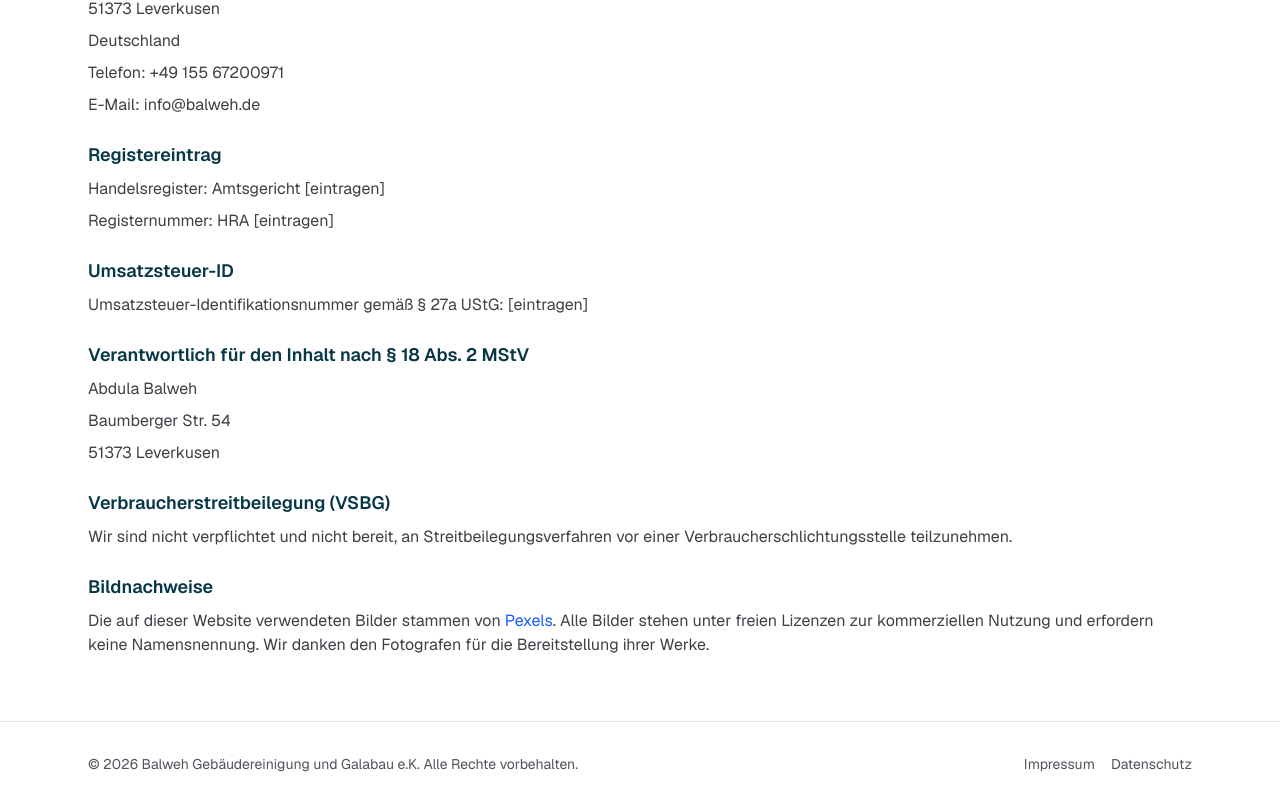
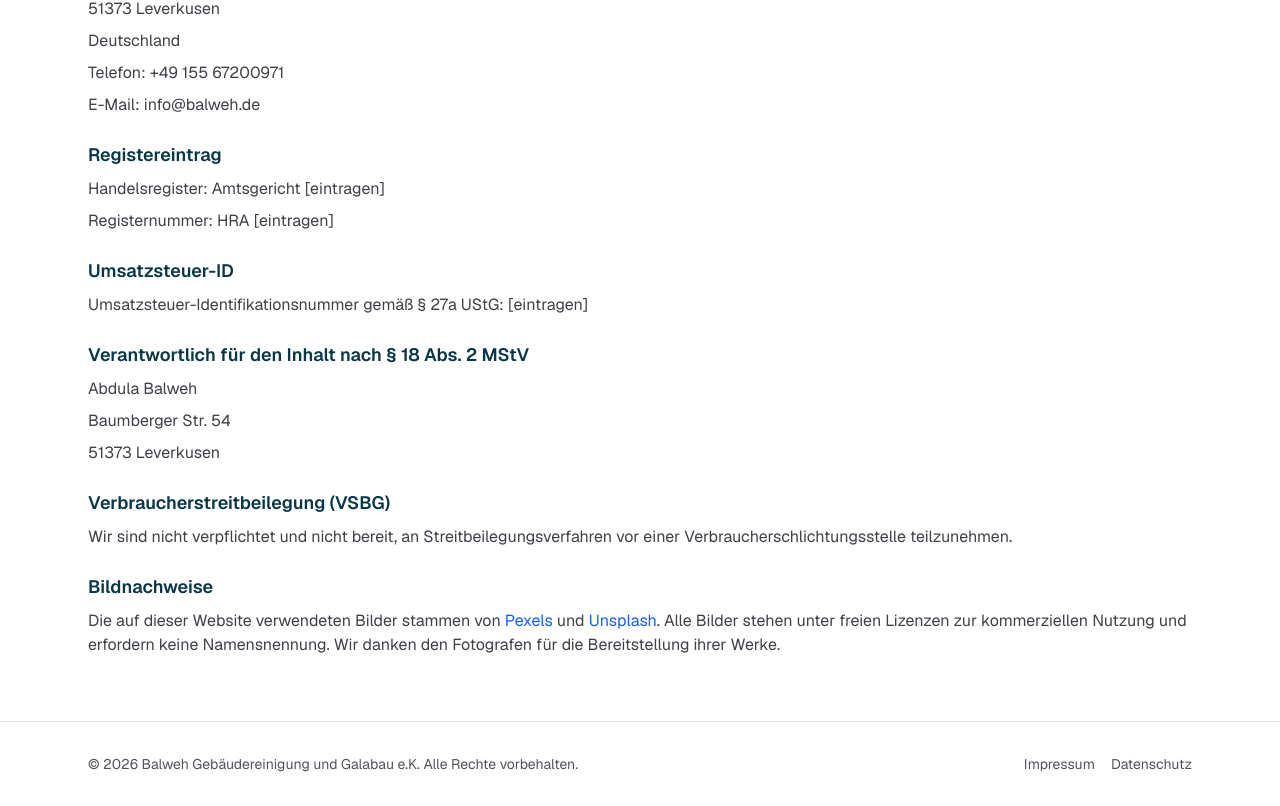
Before and after one commit to andonovnik/balweh-website, a Next.js app: page /impressum in a window 1280 px wide. Shown: the part 324-1130 px from the top of the page. Built offline with nearby package versions, Linux system fonts and the light colour scheme.

Commit message:
update impressum

```diff
--- a/app/impressum/page.tsx
+++ b/app/impressum/page.tsx
@@ -74,6 +74,15 @@
               className="text-blue-600 hover:underline"
             >
               Pexels
+            </a>{" "}
+            und{" "}
+            <a
+              href="https://unsplash.com"
+              target="_blank"
+              rel="noopener noreferrer"
+              className="text-blue-600 hover:underline"
+            >
+              Unsplash
             </a>
             . Alle Bilder stehen unter freien Lizenzen zur kommerziellen Nutzung
             und erfordern keine Namensnennung. Wir danken den Fotografen für die
```
